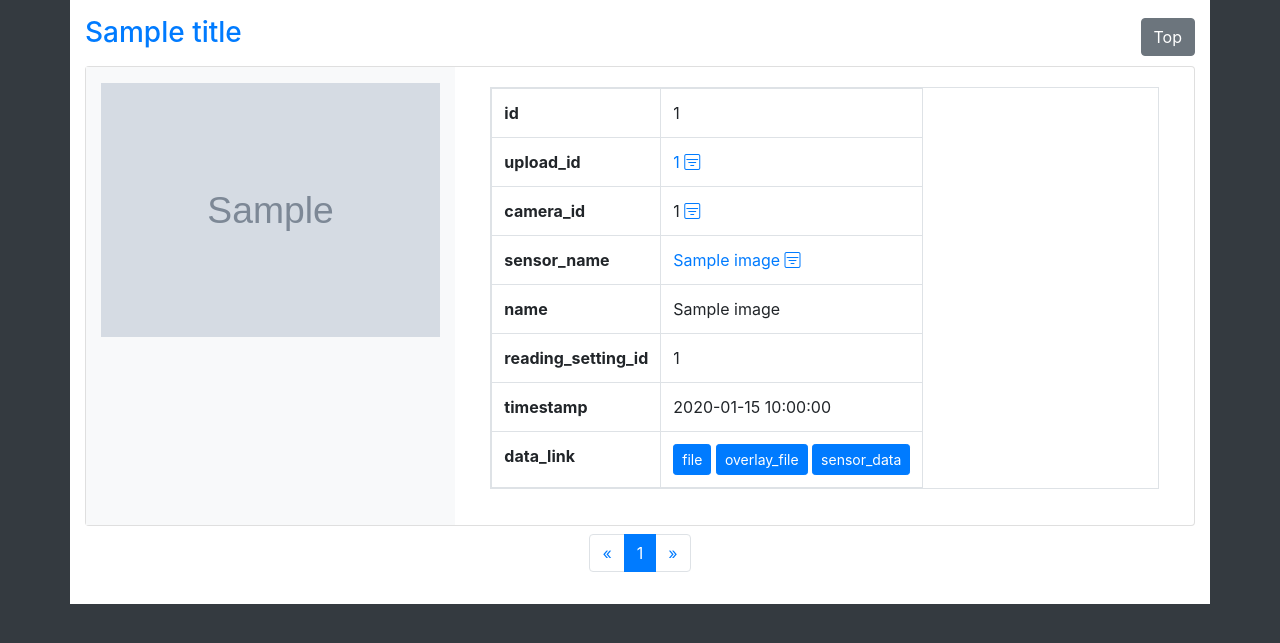
After one commit to BeatCraft/iot-uploader, a FastAPI app: template templates/images.html in a window 1280 px wide. The commit adds this page. Shown: the top 643 px of the page. Run offline with FastAPI, Linux system fonts and the light colour scheme; the template is opened without the code that fills it: most values are stand-ins (such as "Sample title", 1, 10 or a date in 2020); grey boxes marked "Sample" are stand-in pictures.

Commit message:
Image list (#11)
* pagination

* fix Image.file

* images page

* fix reading_setting

* add filters

```diff
--- a/iotuploader/models.py
+++ b/iotuploader/models.py
@@ -2,6 +2,7 @@ from sqlalchemy import Column, ForeignKey
 from sqlalchemy import Integer, String, Text, TIMESTAMP, Float, Boolean
 from sqlalchemy.orm import relationship
 from sqlalchemy.sql import func
+from sqlalchemy.dialects.mysql import LONGTEXT
 
 from .database import Base, engine
 
@@ -104,7 +105,7 @@ class ReadingSetting(Base):
     camera_id = Column(Text)
     sensor_name = Column(Text)
     rect = Column(Text)
-    wifc = Column(Text)
+    wifc = Column(LONGTEXT)
     not_read = Column(Boolean)
     labeled = Column(Boolean)
     range_x0 = Column(Integer)
--- a/iotuploader/tools.py
+++ b/iotuploader/tools.py
@@ -17,7 +17,7 @@ from sqlalchemy import select, func
 
 from .config import get_settings
 from .database import get_db
-from .models import Upload, Sensor, SensorData, ElParameter
+from .models import Upload, Sensor, SensorData, Image, ElParameter
 from .sensors import import_sensors_csv
 
 settings = get_settings()
@@ -63,6 +63,7 @@ async def get_uploads(
         req: Request,
         page: int = 1,
         size: int = 20,
+        id: int = None,
         remote_addr: str = None,
         data_type: int = None,
         db: Session = Depends(get_db)):
@@ -73,6 +74,10 @@ async def get_uploads(
             .order_by(Upload.id.desc())\
             .offset((page-1) * size)\
             .limit(size)
+
+    if id is not None:
+        st_count = st_count.where(Upload.id == id)
+        st = st.where(Upload.id == id)
 
     if remote_addr is not None:
         st_count = st_count.where(Upload.remote_addr == remote_addr)
@@ -162,6 +167,7 @@ async def get_sensordata(
         req: Request,
         page: int = 1,
         size: int = 20,
+        upload_id: int = None,
         sensor_name: str = None,
         sensor_type: str = None,
         note: str = None,
@@ -174,6 +180,10 @@ async def get_sensordata(
             .order_by(SensorData.id.desc())\
             .offset((page-1) * size)\
             .limit(size)
+
+    if upload_id is not None:
+        st_count = st_count.where(SensorData.upload_id == upload_id)
+        st = st.where(SensorData.upload_id == upload_id)
 
     if sensor_name is not None:
         st_count = st_count.where(SensorData.sensor_name == sensor_name)
@@ -200,6 +210,51 @@ async def get_sensordata(
         "total_page": total_page,
     }
     return templates.TemplateResponse("sensordata.html", ctx)
+
+
+@app.get("/tools/images", response_class=HTMLResponse)
+async def get_images(
+        req: Request,
+        page: int = 1,
+        size: int = 10,
+        upload_id: int = None,
+        camera_id: str = None,
+        sensor_name: str = None,
+        username: str = Depends(auth),
+        db: Session = Depends(get_db)):
+
+    st_count = select(func.count("*")).select_from(Image)
+
+    st = select(Image)\
+            .order_by(Image.id.desc())\
+            .offset((page-1) * size)\
+            .limit(size)
+
+    if upload_id is not None:
+        st_count = st_count.where(Image.upload_id == upload_id)
+        st = st.where(Image.upload_id == upload_id)
+
+    if camera_id is not None:
+        st_count = st_count.where(Image.camera_id == camera_id)
+        st = st.where(Image.camera_id == camera_id)
+
+    if sensor_name is not None:
+        st_count = st_count.where(Image.sensor_name == sensor_name)
+        st = st.where(Image.sensor_name == sensor_name)
+
+    count = db.scalar(st_count)
+    total_page = math.ceil(count / size)
+
+    data = db.scalars(st).all()
+
+    ctx = {
+        "request": req,
+        "title": "Images",
+        "images": data,
+        "page": page,
+        "total_page": total_page,
+    }
+    return templates.TemplateResponse("images.html", ctx)
 
 
 @app.get("/tools/elparameters", response_class=HTMLResponse)
--- /dev/null
+++ b/templates/images.html
@@ -0,0 +1,52 @@
+{% extends "pagination.html" %}
+
+{% block page_contents %}
+  {% for d in images %}
+    <div class="card col mb-2">
+      <div class="row g-0 ">
+        <div class="col-4 bg-light pt-3 ">
+          <a href="/tools/static/{{ d.file }}">
+            <img src="/tools/static/{{ d.file }}" width="100%" class="img-fluid">
+          </a>
+        </div>
+        <div class="col">
+          <div class="card-body ">
+            <table class="table table-bordered table-responsive ">
+              <tr><th>id</th><td>{{ d.id }}</td></tr>
+              <tr><th>upload_id</th><td>
+                <a href="./uploads?id={{ d.upload_id or "" }}">
+                  {{ d.upload_id or "" }}
+                </a>
+                <a href="?upload_id={{ d.upload_id or "" }}">
+                  <i class="bi-filter-square"></i>
+                </a>
+              </td></tr>
+              <tr><th>camera_id</th><td>
+                {{ d.camera_id or "" }}
+                <a href="?camera_id={{ d.camera_id or "" }}">
+                  <i class="bi-filter-square"></i>
+                </a>
+              </td></tr>
+              <tr><th>sensor_name</th><td>
+                <a href="./sensors?sensor_name={{ d.sensor_name or "" }}">
+                  {{ d.sensor_name or "" }}
+                </a>
+                <a href="?sensor_name={{ d.sensor_name or "" }}">
+                  <i class="bi-filter-square"></i>
+                </a>
+              </td></tr>
+              <tr><th>name</th><td>{{ d.name }}</td></tr>
+              <tr><th>reading_setting_id</th><td>{{ d.reading_setting_id }}</td></tr>
+              <tr><th>timestamp</th><td>{{ d.timestamp }}</td></tr>
+              <tr><th>data_link</th><td>
+                <a href="/tools/static/{{ d.file }}" class="btn btn-primary btn-sm">file</a>
+                <a href="/tools/static/{{ d.overlay_file }}" class="btn btn-primary btn-sm">overlay_file</a>
+                <a href="./sensordata?upload_id={{ d.upload_id }}" class="btn btn-primary btn-sm">sensor_data</a>
+              </td></tr>
+            </table>
+          </div>
+        </div>
+      </div>
+    </div>
+  {% endfor %}
+{% endblock %}
--- a/templates/index.html
+++ b/templates/index.html
@@ -28,6 +28,10 @@
   </div>
 
   <div class="row">
+    <a href="./images" class="col-md-6 m-2 btn btn-primary">Images</a>
+  </div>
+
+  <div class="row">
     <a href="./elparameters" class="col-md-6 m-2 btn btn-primary">ElParameters</a>
   </div>
 
--- /dev/null
+++ b/templates/pagination.html
@@ -0,0 +1,124 @@
+<!doctype html>
+<html lang="ja">
+<head>
+    <meta charset="utf-8">
+    <meta name="viewport" content="width=device-width, initial-scale=1">
+    <link rel="stylesheet" href="https://cdn.jsdelivr.net/npm/bootstrap@4.5.3/dist/css/bootstrap.min.css" integrity="sha384-TX8t27EcRE3e/ihU7zmQxVncDAy5uIKz4rEkgIXeMed4M0jlfIDPvg6uqKI2xXr2" crossorigin="anonymous">
+    <link rel="stylesheet" href="https://cdn.jsdelivr.net/npm/bootstrap-icons@1.10.5/font/bootstrap-icons.css">
+    <title>{{ title }}</title>
+    {% block head_contents %}
+    {% endblock %}
+</head>
+
+<body class="bg-dark">
+
+<div class="container pt-3 pb-3 bg-white">
+
+  <div class="row d-flex align-items-center mb-2">
+    <h3 class="col">
+      <a href="?" class="">
+        {{ title }}
+      </a>
+    </h3>
+    <div class="col-1 text-right">
+      <a href="/tools/" class="btn btn-secondary">Top</a>
+    </div>
+  </div>
+
+  {% block page_contents %}
+  {% endblock %}
+
+  <div class="pagenav mt-2"></div>
+
+</div>
+
+<script src="https://code.jquery.com/jquery-3.5.1.slim.min.js" integrity="sha384-DfXdz2htPH0lsSSs5nCTpuj/zy4C+OGpamoFVy38MVBnE+IbbVYUew+OrCXaRkfj" crossorigin="anonymous"></script>
+<script src="https://cdn.jsdelivr.net/npm/bootstrap@4.5.3/dist/js/bootstrap.bundle.min.js" integrity="sha384-ho+j7jyWK8fNQe+A12Hb8AhRq26LrZ/JpcUGGOn+Y7RsweNrtN/tE3MoK7ZeZDyx" crossorigin="anonymous"></script>
+
+<script>
+function pagination(c, m) {
+  let current = c,
+    last = m,
+    delta = 2,
+    left = current - delta,
+    right = current + delta + 1,
+    range = [],
+    rangeWithDots = [],
+    l;
+
+  for (let i = 1; i <= last; i++) {
+    if (i == 1 || i == last || i >= left && i < right) {
+      range.push(i);
+    }
+  }
+
+  for (let i of range) {
+    if (l) {
+      if (i - l === 2) {
+        rangeWithDots.push(l + 1);
+      } else if (i - l !== 1) {
+        rangeWithDots.push('...');
+      }
+    }
+    rangeWithDots.push(i);
+    l = i;
+  }
+
+  let urlPrev = new URL(location);
+  urlPrev.searchParams.set('page', Math.max(c-1, 1));
+
+  var ul = $('<ul class="pagination justify-content-center">');
+  ul.append(
+    $('<li class="page-item">')
+      .append($('<a class="page-link" aria-label="Previous">')
+      .attr('href', urlPrev)
+      .append("&laquo;")
+    )
+  );
+
+  for (let i of rangeWithDots) {
+    if (i === '...') {
+      ul.append(
+        $('<li class="page-item">').append(
+          $('<a class="page-link disable" >').append('...')
+        )
+      );
+    } else {
+      let urlPage = new URL(location);
+      urlPage.searchParams.set('page', i);
+
+      var li = $('<li class="page-item">').append(
+        $('<a class="page-link" >')
+          .attr('href', urlPage)
+          .append(i)
+      );
+      if (i === c) {
+        li.addClass('active');
+      }
+      ul.append(li);
+    }
+  }
+
+  let urlNext = new URL(location);
+  urlNext.searchParams.set('page', Math.min(c+1, m));
+
+  ul.append(
+    $('<li class="page-item">')
+      .append($('<a class="page-link" href="#" aria-label="Next">')
+      .attr('href', urlNext)
+      .append("&raquo;")
+    )
+  );
+
+  return $('<nav aria-label="Page navigation">').append(ul);
+}
+
+$(function() {
+    var nav = pagination({{ page }}, {{ total_page }});
+    $(".pagenav").append(nav);
+});
+
+</script>
+
+</body>
+</html>
```
Also changed, not shown: iotuploader/th02.py (+21 -15 lines), iotuploader/uploader.py (+14 -13 lines), iotuploader/util.py (+10 -9 lines), templates/datalist.html (+6 -117 lines), templates/sensordata.html (+8 -1 lines), templates/sensors.html (+7 -2 lines), tests/test_api.py (+24 -4 lines).
